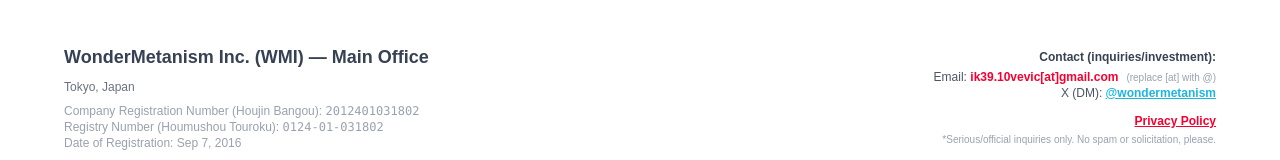
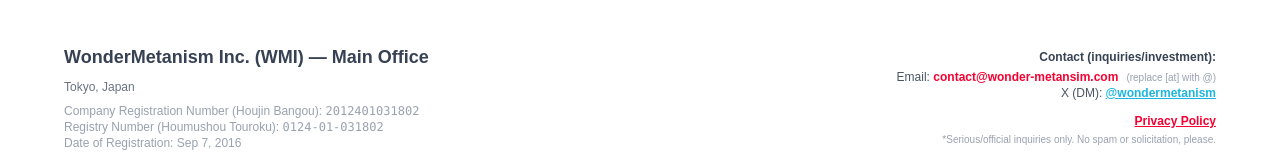
Before and after one commit to HRFM-IOUI/wmi-official-room, a Next.js app: page / in a window 1280 px wide. Shown: the part 2589-2749 px from the top of the page. Built offline with nearby package versions, Linux system fonts and the light colour scheme; no server answers; the database is empty.

Commit message:
fixemail

```diff
--- a/src/components/FooterSection.tsx
+++ b/src/components/FooterSection.tsx
@@ -33,7 +33,7 @@
           <div>
             Email:&nbsp;
             <span className="font-semibold text-[#f70031]">
-              ik39.10vevic[at]gmail.com
+              contact@wonder-metansim.com
             </span>
             <span className="ml-2 text-gray-400 text-[10px]">(replace [at] with @)</span>
           </div>
```
